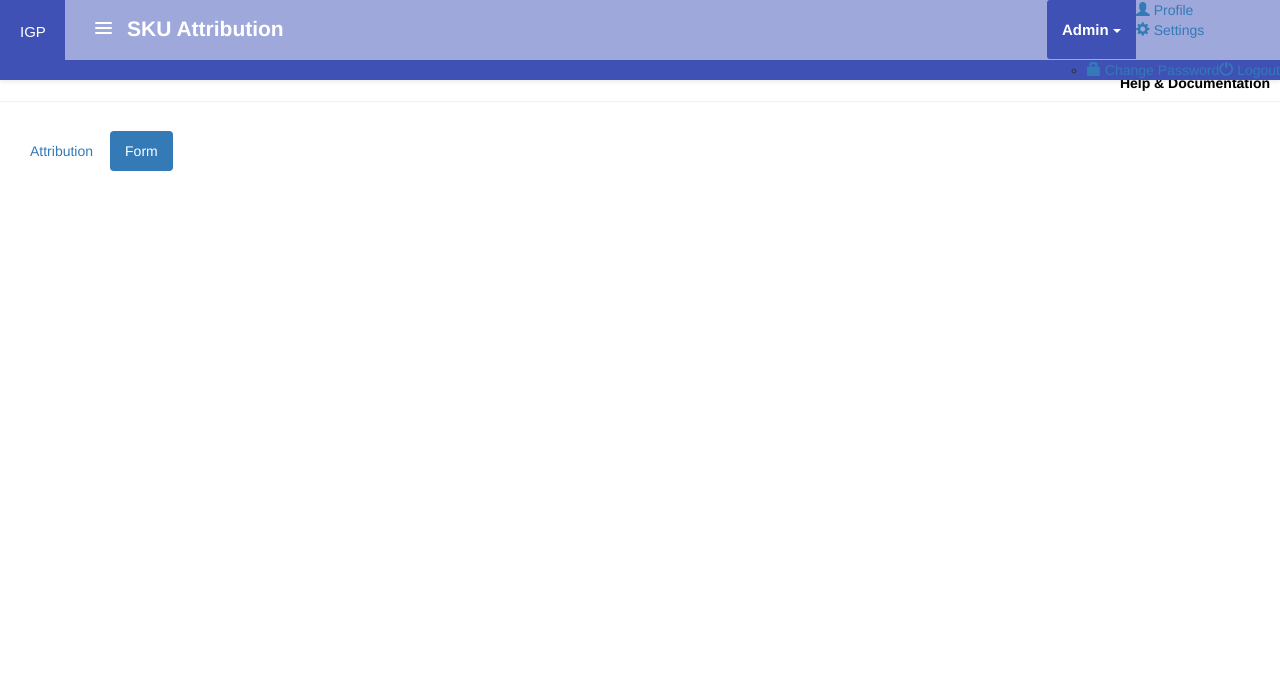
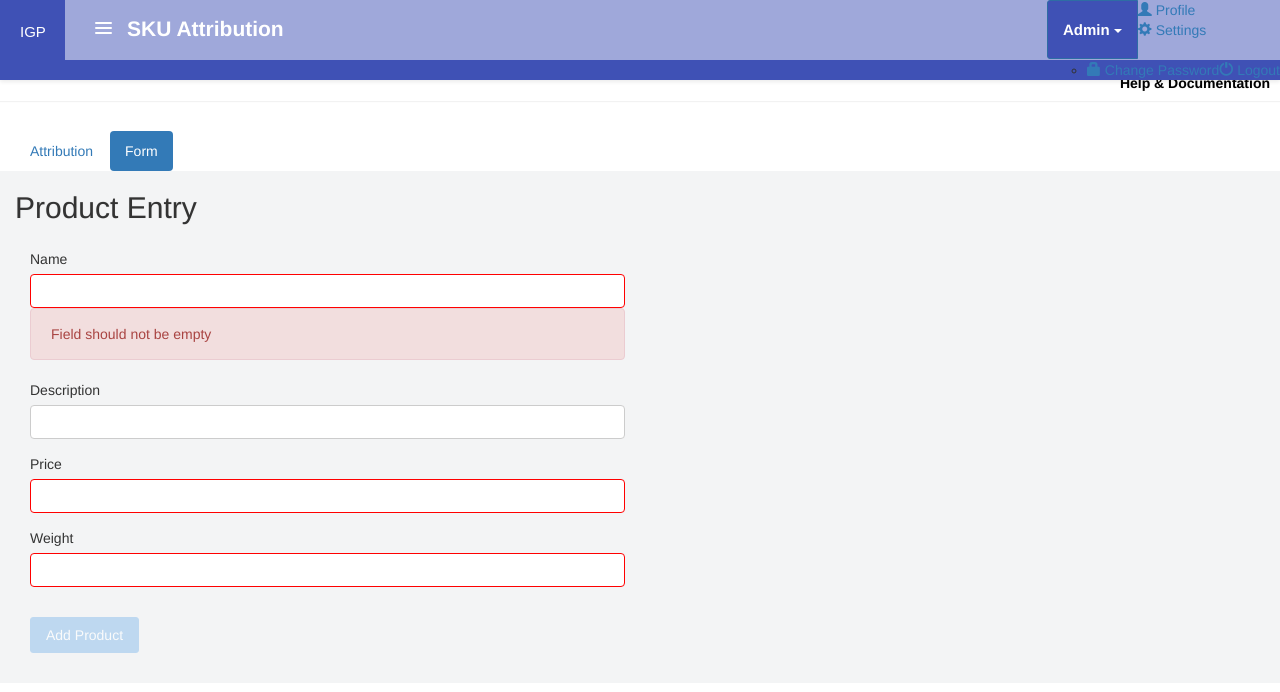
Before and after one commit to vijay-igp/admin-panel, an Angular app: page /form in a window 1280 px wide. Shown: the top 692 px of the page. Built offline with nearby package versions, Linux system fonts and the light colour scheme; what ng2-bootstrap would draw is missing.

Commit message:
Form validation basic

```diff
--- a/package.json
+++ b/package.json
@@ -40,6 +40,7 @@
     "karma-cli": "^1.0.1",
     "karma-jasmine": "^1.0.2",
     "karma-remap-istanbul": "^0.2.1",
+    "ng-bootstrap": "^1.1.16-1",
     "ng2-bootstrap": "^1.3.3",
     "protractor": "~4.0.13",
     "ts-node": "1.2.1",
--- a/src/app/app.component.ts
+++ b/src/app/app.component.ts
@@ -1,4 +1,4 @@
-import { Component } from '@angular/core';
+import { Component, NgZone } from '@angular/core';
 
 @Component({
   selector: 'app-root',
@@ -7,4 +7,10 @@ import { Component } from '@angular/core';
 })
 export class AppComponent {
   title = 'app works!';
+
+  constructor(private _ngZone: NgZone) {}
+
+  execute() {
+    this._ngZone.run(() => {console.log('NgZone run executed')});
+  }
 }
--- a/src/app/form/form.component.css
+++ b/src/app/form/form.component.css
@@ -0,0 +1,11 @@
+.container-fluid {
+    background-color: #F3F4F5;
+}
+
+.ng-valid[required] {
+    border: 1px solid green;
+}
+
+.ng-invalid:not(form) {
+    border: 1px solid red;
+}
--- a/src/app/form/form.component.html
+++ b/src/app/form/form.component.html
@@ -1,5 +1,48 @@
 <div class="container-fluid">
-  <div class="row"></div>
-  <div class="row"></div>
-  <div class="row"></div>
+  <h2>Product Entry</h2>
+  <form class="form" #productForm="ngForm">
+    <div class="row padding-15">
+      <div class="col-xs-6">
+        <div class="form-group">
+          <label for="name">Name</label>
+          <input type="text" class="form-control" id="name" required minlength="3" maxlength="10" [(ngModel)]="product.name" name="name" #name="ngModel">
+          <!--{{name.errors && Object.keys(name.errors)}}-->
+
+          <div *ngFor="let err of errors">
+            {{err}}
+          </div>
+
+          <div *ngIf="name.errors" class="alert alert-danger">
+            <div [hidden]="!name.errors.required">Field should not be empty</div>
+            <div [hidden]="!name.errors.minlength">Minimum 3 characters</div>
+            <div [hidden]="!name.errors.maxlength">Minimum 3 characters</div>
+          </div>
+        </div>
+
+        <div class="form-group">
+          <label for="description">Description</label>
+          <input type="text" id="description" class="form-control" maxlength="100" [(ngModel)]="product.description" name="description" #description="ngModel">
+
+          <div *ngIf="description.errors">
+            <div [hidden]="!description.errors.maxlength"></div>
+          </div>
+        </div>
+
+        <div class="form-group">
+          <label for="price">Price</label>
+          <input type="number" id="price" class="form-control" required [(ngModel)]="product.price" name="price">
+        </div>
+
+        <div class="form-group">
+          <label for="weight">Weight</label>
+          <input type="text" id="weight" class="form-control" required [(ngModel)]="product.weight" name="weight">
+        </div>
+
+        <div class="form-group padding-top-15">
+          <button type="submit" class="btn btn-primary" [disabled]="!productForm.form.valid">Add Product</button>
+        </div>
+      </div>
+    </div>
+
+  </form>
 </div>
--- a/src/app/form/form.component.ts
+++ b/src/app/form/form.component.ts
@@ -1,15 +1,38 @@
-import { Component, OnInit } from '@angular/core';
+import { Component, OnInit, OnChanges, DoCheck, SimpleChanges } from '@angular/core';
+import { Product } from 'classes/product';
+import { ProductService } from 'services/product.service';
 
 @Component({
   selector: 'app-form',
   templateUrl: './form.component.html',
   styleUrls: ['./form.component.css']
 })
-export class FormComponent implements OnInit {
+export class FormComponent implements OnInit, OnChanges, DoCheck {
+  products: Product[];
+  product = new Product();
 
-  constructor() { }
+  constructor(
+    private service: ProductService
+  ) { }
 
   ngOnInit() {
+    this.products = this.service.getProducts();
+    // this.product = new Product('Flowers', 'Bouquet of flowers', 450, '360gms');
+    let timer = setTimeout(() => {
+      console.log(this.products);
+      // this.product = this.products[0];
+    }, 0);
+
+    clearTimeout(timer);
+  }
+
+  ngOnChanges(changes: SimpleChanges) {
+    console.log(changes);
+    console.log(this.product);
+  }
+
+  ngDoCheck() {
+    console.log('docheck executed => ', this.product);
   }
 
 }
--- a/src/app/menu-bar/menu-bar.component.css
+++ b/src/app/menu-bar/menu-bar.component.css
@@ -9,3 +9,14 @@
 .options-dropdown-menu:hover {
     background-color: #B9C0E3;
 }
+
+.fixed-header {
+    position: fixed;
+    top: 0;
+}
+
+.fixed-doc {
+    position: fixed;
+    top: 60px;
+    right: 0;
+}
--- a/src/app/menu-bar/menu-bar.component.html
+++ b/src/app/menu-bar/menu-bar.component.html
@@ -70,7 +70,7 @@
   </div>
 
   <div class="row">
-    <div class="col-xs-12">
+    <div class="col-xs-6">
       <ul class="nav nav-pills">
         <li routerLinkActive="active"><a [routerLink]="['/attribution']">Attribution</a></li>
         <li routerLinkActive="active"><a [routerLink]="['/form']">Form</a></li>
--- /dev/null
+++ b/src/classes/product.ts
@@ -0,0 +1,9 @@
+export class Product {
+    id: number;
+    constructor(
+        public name?: string,
+        public description?: string,
+        public price?: number,
+        public weight?: string
+    ) {}
+}
--- a/src/custom_css/custom.css
+++ b/src/custom_css/custom.css
@@ -111,7 +111,7 @@ img.center{
 	text-decoration: underline !important;
 }
 
-.btn-success{
+/*.btn-success{
 	background-color: #e5baef;
 	border-color:  #e5baef;
 }
@@ -124,7 +124,7 @@ img.center{
 .btn-primary{
 	background-color:  #9999cc;
 	border: none;
-}
+}*/
 
 p{
 	word-wrap : break-word !important;
--- a/src/services/backend.service.ts
+++ b/src/services/backend.service.ts
@@ -2,11 +2,17 @@ import { Injectable, Type } from '@angular/core';
 
 import { Logger } from 'services/logger.service';
 import { Metric } from 'classes/metric';
+import { Product } from 'classes/product';
 
 const METRICS = [
         new Metric('Pending Lots', 18),
         new Metric('Pending Products', 341),
         new Metric('Backlogs', 236, 'days')
+      ],
+      PRODUCTS = [
+        new Product('Cake', 'Chocolate cake', 600, '1kg'),
+        new Product('Flowers', 'Bouquet of flowers', 390, '240gms'),
+        new Product('Watch', 'Rolex wrist watch', 100000, '100gms')
       ];
 
 @Injectable()
@@ -17,6 +23,8 @@ export class BackendService {
     if (type === Metric) {
       // TODO get from the database
       return Promise.resolve<Metric[]>(METRICS);
+    } else if (type === Product) {
+      return Promise.resolve<Product[]>(PRODUCTS);
     }
     let err = new Error('Cannot get object of this type');
     this.logger.error(err);
--- /dev/null
+++ b/src/services/product.service.ts
@@ -0,0 +1,24 @@
+import { Injectable } from '@angular/core';
+
+import { Product } from 'classes/product';
+import { BackendService } from 'services/backend.service';
+import { Logger } from 'services/logger.service';
+
+@Injectable()
+export class ProductService {
+  private products: Product[] = [];
+
+  constructor(
+    private backend: BackendService,
+    private logger: Logger
+  ) { }
+
+  getProducts() {
+    this.backend.getAll(Product).then( (products: Product[]) => {
+      this.logger.log(`Fetch all ${products.length} products.`);
+      this.products.push(...products);
+    });
+
+    return this.products;
+  }
+}
```
Also changed, not shown: src/app/app.module.ts (+6 -4 lines), 1 other file (tests, documents, lock files or other folders).
